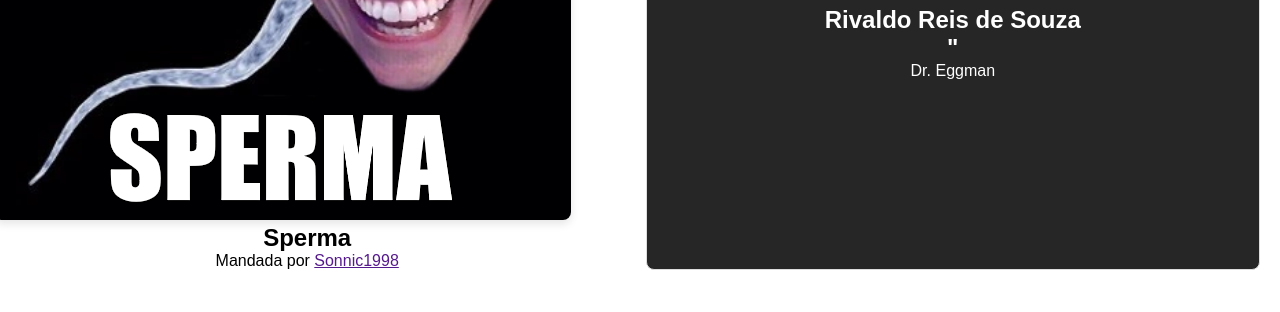
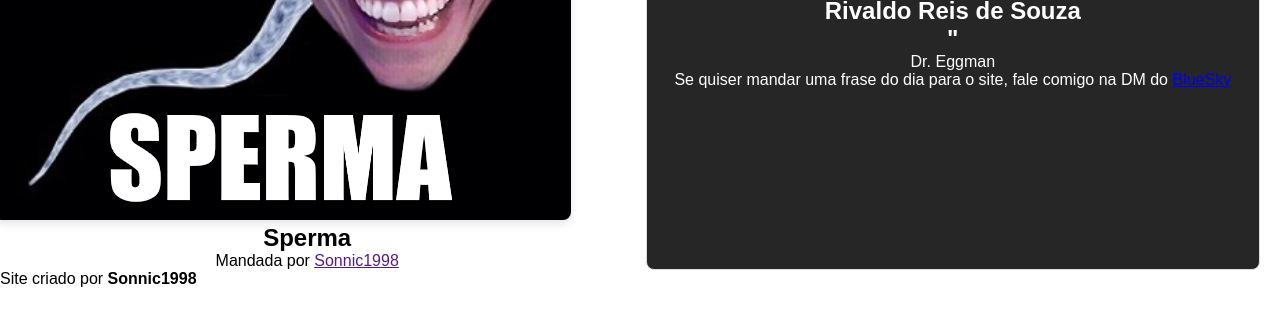
Before and after one commit to FeldsparGamer/AssociaDouga, a plain HTML site: page index.html in a window 1280 px wide. Shown: the part 488-800 px from the top of the page. Drawn offline with Linux system fonts and the light colour scheme.

Commit message:
Update index.html

```diff
--- a/index.html
+++ b/index.html
@@ -50,9 +50,13 @@
             <h1>Frase do Dia</h1>
             <h2>&quot;</h2><h2 id="quote">Frase</h2><h2>&quot;</h2>
             <p id="author">Autor</p>
+            <p>Se quiser mandar uma frase do dia para o site, fale comigo na DM do <a href="https://bsky.app/profile/sonnic1998.bsky.social">BlueSky</a></p>
         </div>
     </div>
     <script src="script.js"></script>
     <script src="DailyImage.js"></script>
 </body>
+<footer>
+    <p>Site criado por <strong>Sonnic1998</strong></p>
+</footer>
 </html>
```
